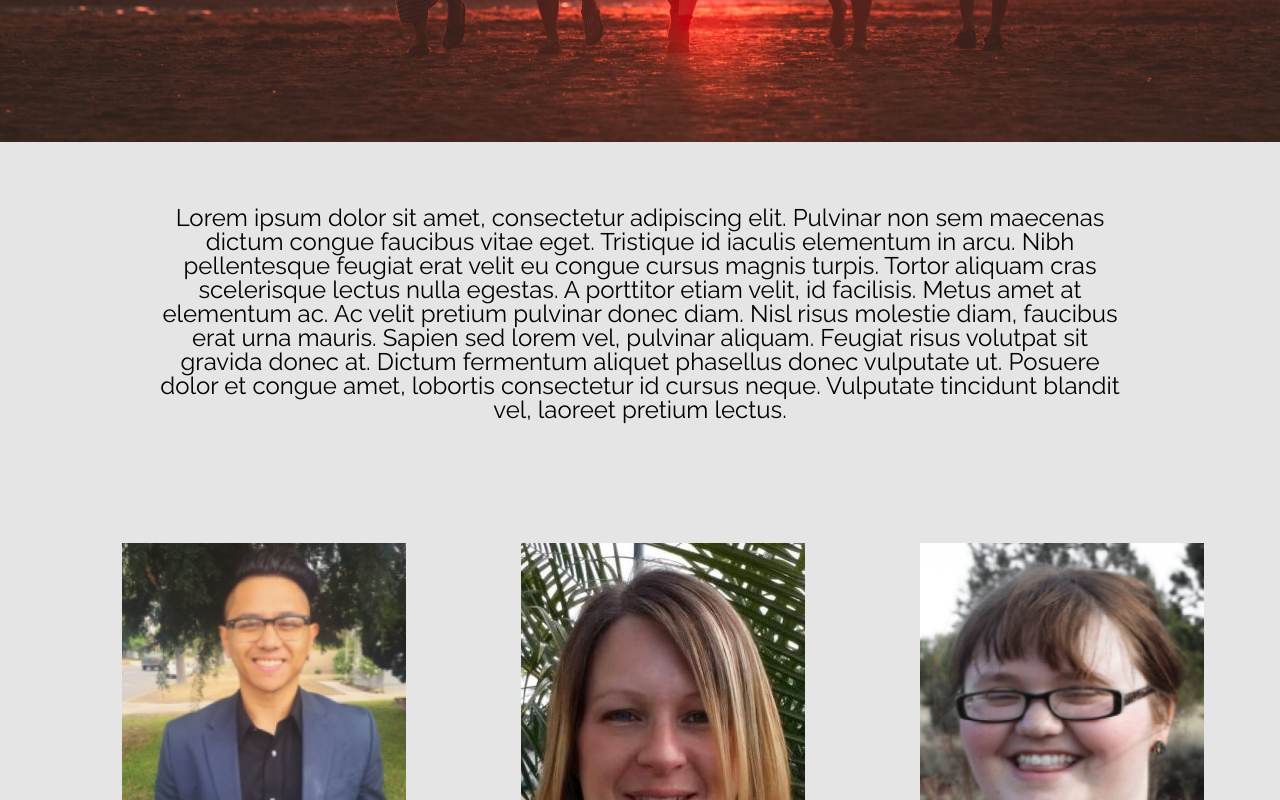
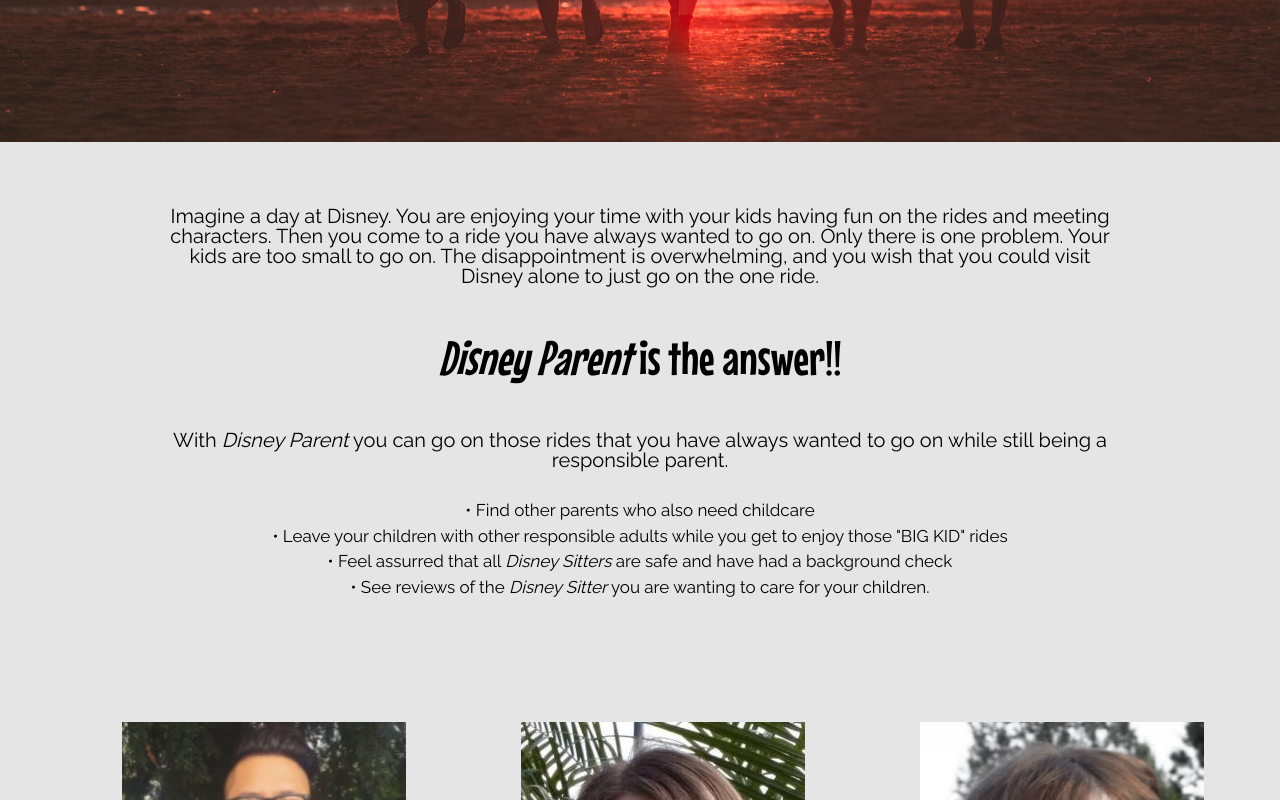
Before and after one commit to BuildWeek-DisneyParent/Marketing-Page, a plain HTML site: page about.html in a window 1280 px wide. Shown: the part 547-1347 px from the top of the page. Drawn offline with Linux system fonts and the light colour scheme.

Commit message:
changed description in about page

```diff
--- a/about.html
+++ b/about.html
@@ -27,7 +27,17 @@
 </section>
 
 <section class="description">
-    <p>Lorem ipsum dolor sit amet, consectetur adipiscing elit. Pulvinar non sem maecenas dictum congue faucibus vitae eget. Tristique id iaculis elementum in arcu. Nibh pellentesque feugiat erat velit eu congue cursus magnis turpis. Tortor aliquam cras scelerisque lectus nulla egestas. A porttitor etiam velit, id facilisis. Metus amet at elementum ac. Ac velit pretium pulvinar donec diam. Nisl risus molestie diam, faucibus erat urna mauris. Sapien sed lorem vel, pulvinar aliquam. Feugiat risus volutpat sit gravida donec at. Dictum fermentum aliquet phasellus donec vulputate ut. Posuere dolor et congue amet, lobortis consectetur id cursus neque. Vulputate tincidunt blandit vel, laoreet pretium lectus.</p>
+    <p>Imagine a day at Disney.  You are enjoying your time with your kids having fun on the rides and meeting characters.  Then you come to a ride you have always wanted to go on.  Only there is one problem.  Your kids are too small to go on.  The disappointment is overwhelming, and you wish that you could visit Disney alone to just go on the one ride.</p>
+
+    <h3><span>Disney Parent</span> is the answer!!</h3>
+
+    <p>With <span>Disney Parent</span> you can go on those rides that you have always wanted to go on while still being a responsible parent.</p>
+    <div class="features">
+        <p>• Find other parents who also need childcare</p>
+        <p>• Leave your children with other responsible adults while you get to enjoy those "BIG KID" rides</p>
+        <p>• Feel assurred that all <span>Disney Sitters</span> are safe and have had a background check</p>
+        <p>• See reviews of the <span>Disney Sitter</span> you are wanting to care for your children.</p>
+    </div>
 </section>
 
 <section class="profilepicstop">
--- a/less/about-page.less
+++ b/less/about-page.less
@@ -30,12 +30,35 @@
 .description {
     width: 75%;
     text-align: center;
-    margin:  5% auto;
+    margin: 5% auto;
 
-    p{
-    @media @phone{
-        font-size:1.8rem;
+
+    h3 {
+        margin: 5% 0;
+
+        span {
+            font-style: italic;
+        }
     }
+
+    p {
+        font-size: 2.0rem;
+        span {
+            font-style: italic;
+        }
+
+        @media @phone {
+            font-size: 1.8rem;
+        }
+    }
+
+    .features{
+        margin-top: 3%;
+
+        p{
+            font-size: 1.7rem;
+            line-height: 1.5;
+        }
     }
 }
 
```
Also changed, not shown: css/about.css.
